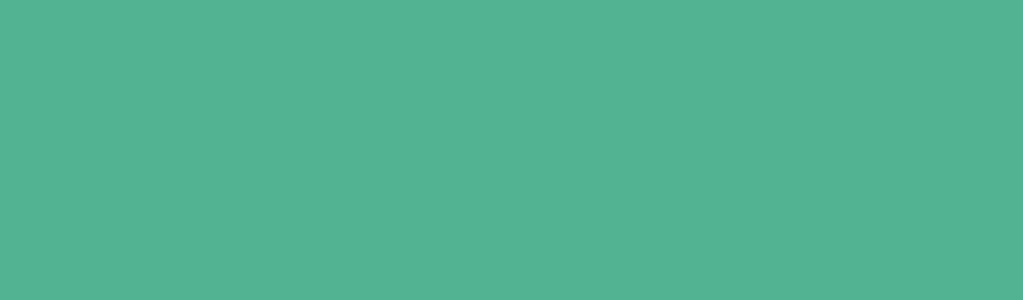
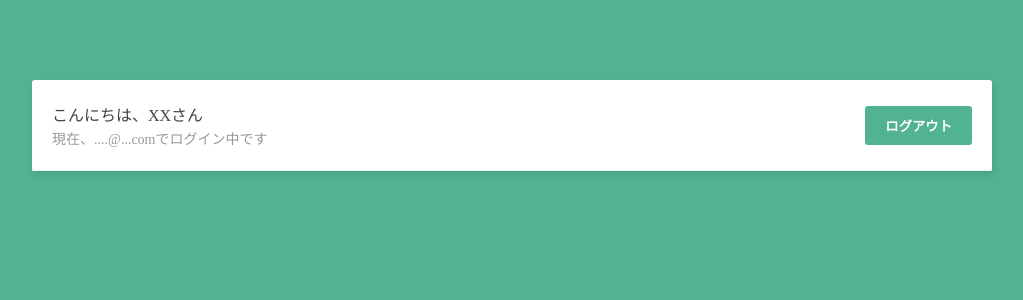
Before and after one commit to Kazuya-Sakashita/live-chat-vuejs, a Vue app: page /LiveChatroom in a window 1280 px wide. Before the commit this address had no page. Shown: the top 300 px of the page, without its empty margins (128-1151 px from the left). Built offline with nearby package versions, Linux system fonts and the light colour scheme.

Commit message:
ナビバー作成、ファイル名など修正

```diff
--- a/src/components/LoginForm.vue
+++ b/src/components/LoginForm.vue
@@ -14,7 +14,7 @@
 import axios from 'axios'
 
 export default {
-  emits: ['redirectToChatRoom'],
+  emits: ['redirectToLiveChatroom'],
   data () {
     return {
       email: '',
@@ -37,7 +37,7 @@ export default {
         }
 
         if (!this.error) {
-          this.$emit('redirectToChatRoom')
+          this.$emit('redirectToLiveChatroom')
         }
 
         console.log({ res })
--- a/src/components/SignupForm.vue
+++ b/src/components/SignupForm.vue
@@ -16,7 +16,7 @@
 import axios from 'axios'
 
 export default {
-  emits: ['redirectToChatRoom'],
+  emits: ['redirectToLiveChatroom'],
   data () {
     return {
       name: '',
@@ -42,7 +42,7 @@ export default {
         }
 
         if (!this.error) {
-          this.$emit('redirectToChatRoom')
+          this.$emit('redirectToLiveChatroom')
         }
 
         console.log({ res })
--- /dev/null
+++ b/src/components/SiteNavbar.vue
@@ -0,0 +1,32 @@
+<template>
+  <nav>
+    <div>
+      <p>こんにちは、XXさん</p>
+      <p class="email">現在、....@...comでログイン中です</p>
+    </div>
+    <button>ログアウト</button>
+  </nav>
+</template>
+
+<script>
+</script>
+
+
+<style scoped>
+  nav {
+    padding: 20px;
+    border-bottom: 1px solid #eee;
+    display: flex;
+    justify-content: space-between;
+    align-items: center;
+  }
+  nav p {
+    margin: 2px auto;
+    font-size: 16px;
+    color: #444;
+  }
+  nav p.email {
+    font-size: 14px;
+    color: #999;
+  }
+</style>
--- a/src/router/index.js
+++ b/src/router/index.js
@@ -1,6 +1,6 @@
 import { createRouter, createWebHistory } from 'vue-router'
 import Welcome from '../views/Welcome'
-import Chatroom from '../views/Chatroom'
+import LiveChatroom from '../views/LiveChatroom'
 
 
 const routes = [
@@ -10,9 +10,9 @@ const routes = [
     component: Welcome
   },
   {
-    path: '/chatroom',
-    name: 'Chatroom',
-    component: Chatroom
+    path: '/LiveChatroom',
+    name: 'LiveChatroom',
+    component: LiveChatroom
   }
 ]
 
--- a/src/views/Chatroom.vue
+++ /dev/null
@@ -1,12 +0,0 @@
-<template>
-  <div>チャットルームです</div>
-</template>
-
-<script>
-export default {
-  name: 'LiveChatroom',
-}
-</script>
-
-<style scoped>
-</style>
--- /dev/null
+++ b/src/views/LiveChatroom.vue
@@ -0,0 +1,16 @@
+<template>
+  <div class="container">
+    <SiteNavbar />
+  </div>
+</template>
+
+<script>
+import SiteNavbar from '../components/SiteNavbar' // コンポーネント名の変更
+
+export default {
+  components: { SiteNavbar }, // キーもSiteNavbarに変更
+}
+</script>
+
+<style scoped>
+</style>
--- a/src/views/Welcome.vue
+++ b/src/views/Welcome.vue
@@ -2,11 +2,11 @@
   <div class="container welcome">
     <p>ようこそ！</p>
     <div v-if="shouldShowLoginForm">
-      <LoginForm @redirectToChatRoom="redirectToChatRoom" />
+      <LoginForm @redirectToLiveChatroom="redirectToLiveChatroom" />
       <p class="change-form">初めての方は<span @click="shouldShowLoginForm = false">こちら</span>をクリック</p>
     </div>
     <div v-if="!shouldShowLoginForm">
-       <SignupForm @redirectToChatRoom="redirectToChatRoom" />
+       <SignupForm @redirectToLiveChatroom="redirectToLiveChatroom" />
       <p class="change-form">アカウントをお持ちの方は<span @click="shouldShowLoginForm = true">こちら</span>をクリック</p>
     </div>
   </div>
@@ -24,8 +24,8 @@ export default {
     }
   },
   methods: {
-    redirectToChatRoom () {
-      this.$router.push({ name: 'Chatroom' })
+    redirectToLiveChatroom () {
+      this.$router.push({ name: 'LiveChatroom' })
     }
   }
 }
```
